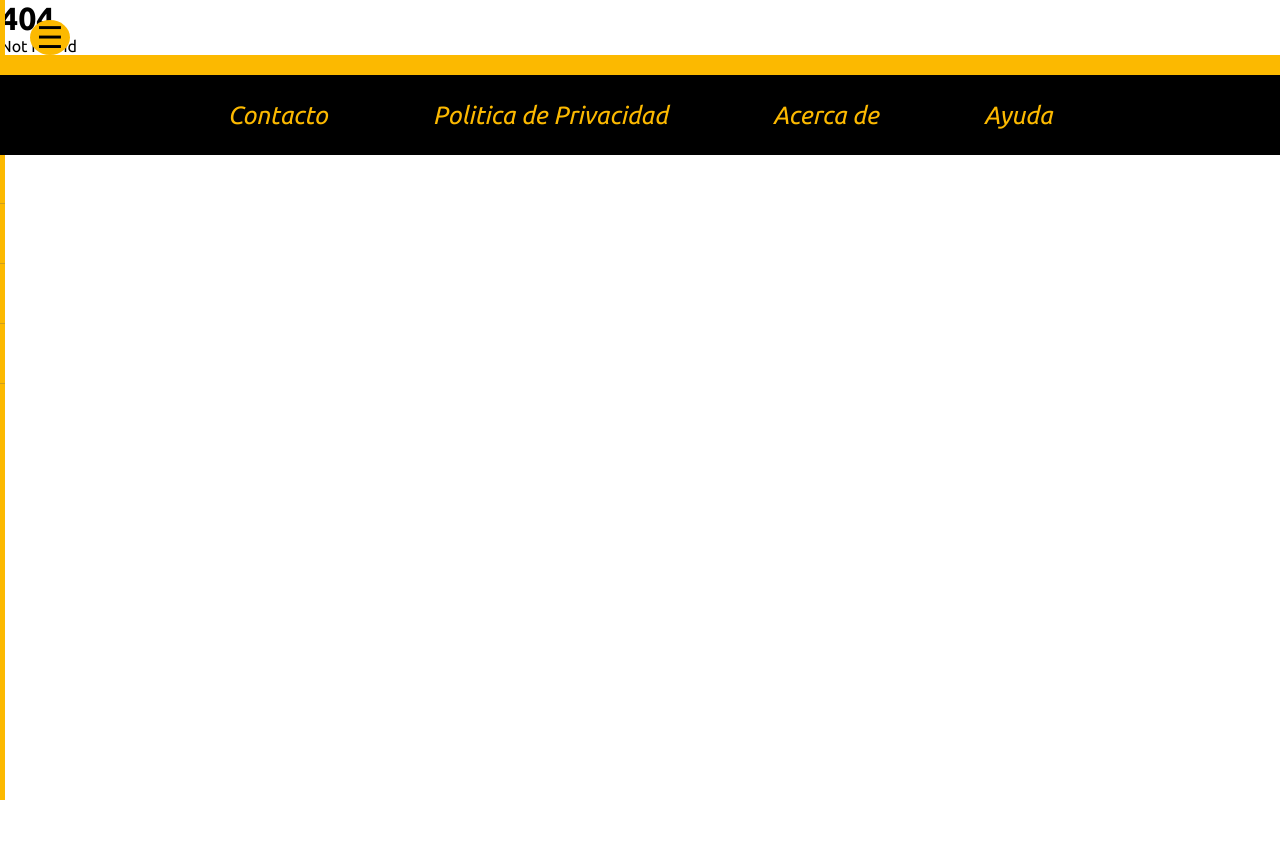
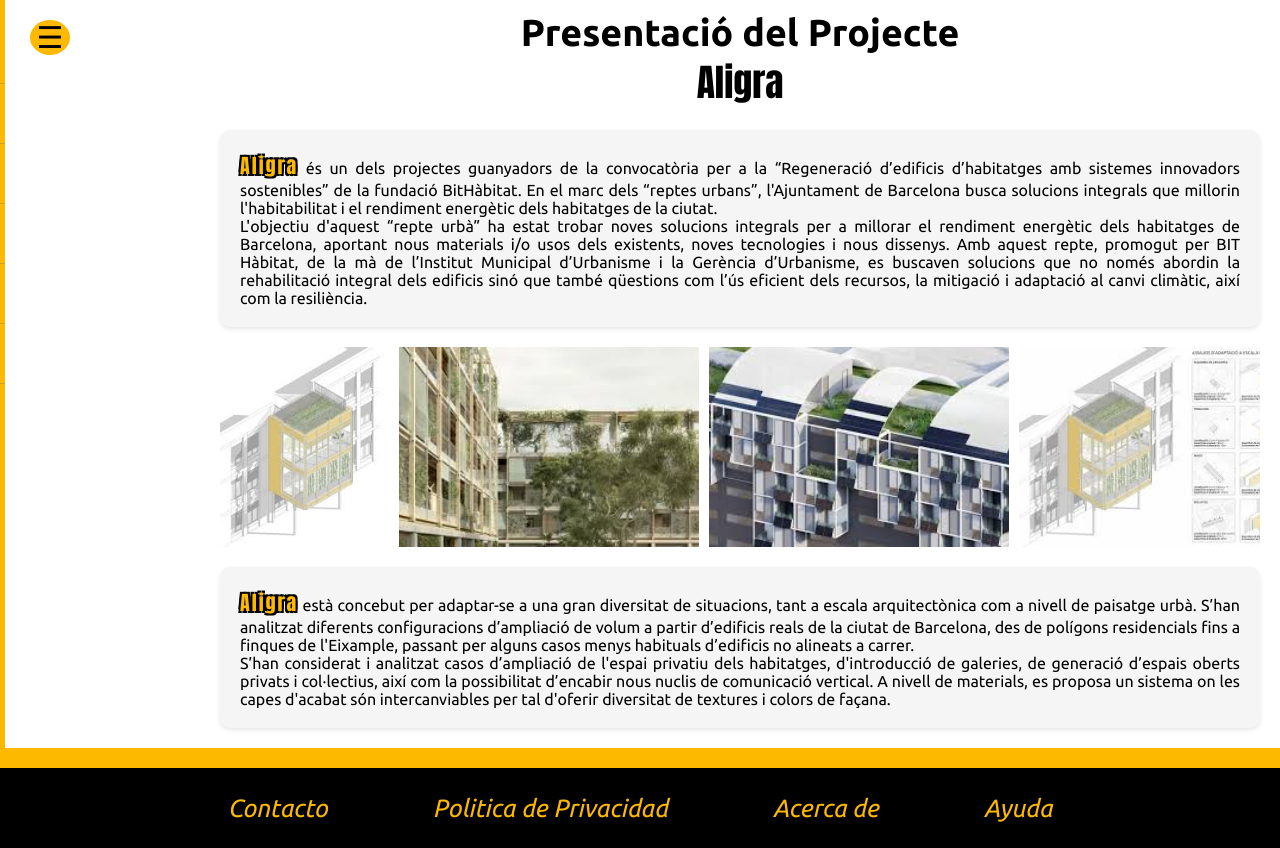
Before and after one commit to Manuraptor/amunt-p1-aligra, a SvelteKit app: page /Aligra in a window 1280 px wide. Before the commit this address had no page. Before the commit the page ends 800 px from the top, so only its background shows below. Built offline with nearby package versions, Linux system fonts and the light colour scheme.

Commit message:
final demo 1 Que es Aligra

```diff
--- a/src/lib/componentes/Navbar.svelte
+++ b/src/lib/componentes/Navbar.svelte
@@ -29,7 +29,7 @@
             <a href="/">Aligra</a>
         </li>
         <li>
-            <a href="/què-és?">Què és?</a>
+            <a href="/Aligra">Què és?</a>
         </li>
         <li>
             <a href="/caracteristiques">Caracteristiques</a>
--- /dev/null
+++ b/src/routes/Aligra/+page.svelte
@@ -0,0 +1,92 @@
+
+<script>
+    import imgPortada1 from "$lib/imagenes/Portada/ImgPortadaAligra1.jpg";
+    import imgPortada2 from "$lib/imagenes/Portada/ImgPortadaAligra2.jpg";
+    import imgPortada3 from "$lib/imagenes/Portada/ImgPortadaAligra3.jpg";
+    import imgPortada4 from "$lib/imagenes/Portada/ImgPortadaAligra4.jpg";
+</script>
+
+<main>
+    <header>
+        <h2>Presentació del Projecte</h2>
+        <h2><span>Aligra</span></h2>
+    </header>
+    <div>
+        <article>
+            <span class="aligra">Aligra</span> és un dels projectes guanyadors de la convocatòria per a la “Regeneració d’edificis d’habitatges amb sistemes innovadors sostenibles” de la fundació BitHàbitat. En el marc dels “reptes urbans”, l'Ajuntament de Barcelona busca solucions integrals que millorin l'habitabilitat i el rendiment energètic dels habitatges de la ciutat.<br>
+            L'objectiu d'aquest “repte urbà” ha estat trobar noves solucions integrals per a millorar el rendiment energètic dels habitatges de Barcelona, aportant nous materials i/o usos dels existents, noves tecnologies i nous dissenys. Amb aquest repte, promogut per BIT Hàbitat, de la mà de l’Institut Municipal d’Urbanisme i la Gerència d’Urbanisme, es buscaven solucions que no només abordin la rehabilitació integral dels edificis sinó que també qüestions com l’ús eficient dels recursos, la mitigació i adaptació al canvi climàtic, així com la resiliència.
+        </article>
+
+        <section>
+            <img src={imgPortada1} alt="">
+            <img src={imgPortada2} alt="">
+            <img src={imgPortada3} alt="">
+            <img src={imgPortada4} alt="">
+        </section>
+
+        <article>
+            <span class="aligra">Aligra</span> està concebut per adaptar-se a una gran diversitat de situacions, tant a escala arquitectònica com a nivell de paisatge urbà. S’han analitzat diferents configuracions d’ampliació de volum a partir d’edificis reals de la ciutat de Barcelona, des de polígons residencials fins a finques de l'Eixample, passant per alguns casos menys habituals d’edificis no alineats a carrer.<br>
+            S’han considerat i analitzat casos d’ampliació de l'espai privatiu dels habitatges, d'introducció de galeries, de generació d’espais oberts privats i col·lectius, així com la possibilitat d’encabir nous nuclis de comunicació vertical. A nivell de materials, es proposa un sistema on les capes d'acabat són intercanviables per tal d'oferir diversitat de textures i colors de façana.
+        </article>
+    </div>
+</main>
+
+<style>
+    main {
+        margin-left: 200px;
+        padding: 20px;
+    }
+    header {
+        display: flex;
+        flex-direction: column;
+        align-items: center;
+        justify-content: center;
+        text-align: center;
+        height: 80px;
+        font-size: 25px;
+        margin-bottom: 30px;
+    }
+    h2 span{
+        font-family: Impact;
+        font-weight: lighter;
+
+
+    }
+
+    div {
+        display: flex;
+        flex-direction: column;
+        gap: 20px;
+    }
+
+    article {
+        background-color: #f5f5f5;
+        border-radius: 10px;
+        padding: 20px;
+        box-shadow: 0 2px 4px rgba(0, 0, 0, 0.1);
+        text-align: justify;
+    }
+
+
+
+    section {
+        display: flex;
+        overflow-x: auto;
+        gap: 10px;
+    }
+
+    section img {
+        width: 300px;
+        height: 200px;
+        object-fit: cover;
+    }
+    span.aligra{
+        font-family: Impact;
+        color: rgba(252, 185, 0, 1);
+        letter-spacing: 2px;
+        font-size: 20px;
+        font-weight: lighter;
+        text-shadow: -2px -2px 0 #000, 2px -2px 0 #000, -2px 2px 0 #000, 2px 2px 0 #000;
+
+    }
+</style>
```
Also changed, not shown: src/routes/+page.svelte (+13 -1 lines), src/routes/PresentacionAligra/+page.svelte (deleted, +0 -85 lines).
